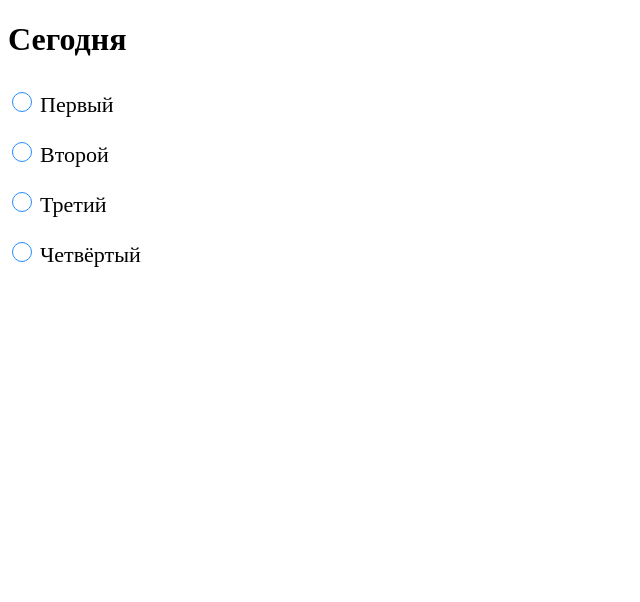
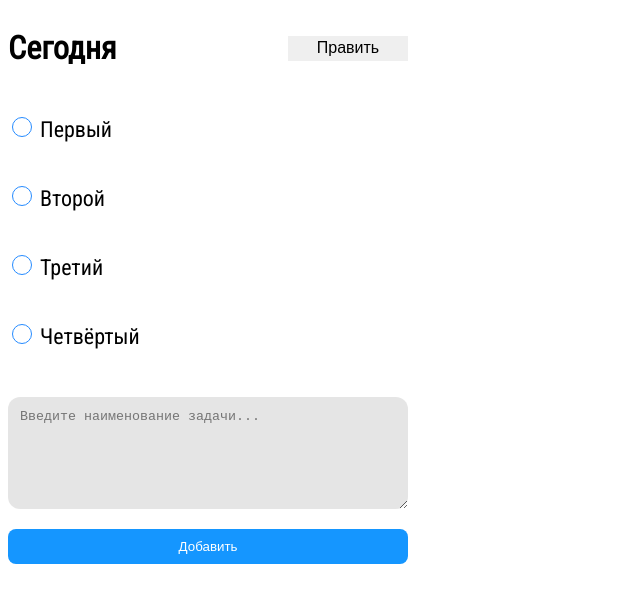
Before and after one commit to Vlchervov/vue-todo, a Vue app: page / in a window 1280 px wide. Shown: the top 602 px of the page, without its empty margins (0-640 px from the left). Built offline with nearby package versions, Linux system fonts and the light colour scheme.

Commit message:
use pinia

```diff
--- a/index.html
+++ b/index.html
@@ -4,7 +4,7 @@
     <meta charset="UTF-8">
     <link rel="icon" href="/favicon.ico">
     <meta name="viewport" content="width=device-width, initial-scale=1.0">
-    <title>Vite App</title>
+    <title>Todo Vue App</title>
   </head>
   <body>
     <div id="app"></div>
--- a/package.json
+++ b/package.json
@@ -9,10 +9,13 @@
     "preview": "vite preview"
   },
   "dependencies": {
-    "vue": "^3.4.21"
+    "pinia": "^2.1.7",
+    "vue": "^3.4.21",
+    "vuex": "^4.1.0"
   },
   "devDependencies": {
     "@vitejs/plugin-vue": "^5.0.4",
+    "sass": "^1.77.5",
     "vite": "^5.2.8"
   }
 }
--- a/src/App.vue
+++ b/src/App.vue
@@ -1,68 +1,8 @@
-<script>
-export default {
-  data() {
-    return {
-      todoList: [
-        { id: 0, completed: false, value: "Первый", class: "unchecked" },
-        { id: 1, completed: false, value: "Второй", class: "unchecked" },
-        { id: 2, completed: false, value: "Третий", class: "unchecked" },
-        { id: 3, completed: false, value: "Четвёртый", class: "unchecked" },
-      ]
-    }
-  },
-  methods: {
-    changeClass(value) {
-      this.todoList.map((i) => {
-        if (value == i.value) {
-          i.class = i.completed === false ? 'checked' : 'uncheked',
-            i.completed = !i.completed;
-        }
-        return i;
-      })
-    }
-  }
-}
+<script setup>
+import Header from './components/Header.vue'
+import TodoList from './components/TodoList.vue'
 </script>
 <template>
-  <main>
-    <h1>Сегодня</h1>
-    <label v-for="(el, index) in todoList" :key="index" :class="el.class" @click="changeClass(el.value)">{{
-      el.value }}
-    </label>
-  </main>
+  <!-- <Header /> -->
+  <TodoList />
 </template>
-
-<style scoped>
-.checked {
-  opacity: 0.5;
-}
-
-input {
-  position: absolute;
-  z-index: 11;
-  height: 16px;
-  width: 16px;
-  left: 10px;
-}
-
-label {
-  display: flex;
-  flex-direction: column;
-  padding: 12px 24px 12px 32px;
-  font-size: 22px;
-  cursor: pointer;
-  user-select: none;
-
-  &:before {
-    content: " ";
-    z-index: 10;
-    width: 18px;
-    height: 18px;
-    border: 1px solid rgb(37, 139, 255);
-    background-color: white;
-    position: absolute;
-    border-radius: 25px;
-    left: 12px;
-  }
-}
-</style>
--- /dev/null
+++ b/src/assets/main.scss
@@ -0,0 +1,147 @@
+@import url('https://fonts.googleapis.com/css2?family=Roboto+Condensed:wght@300;400&display=swap');
+
+body {
+  background-color: #fff;
+  font-family: "Roboto Condensed", sans-serif;
+}
+
+// .wrapper {
+//   background-color: rgb(236, 236, 236);
+// }
+
+.add-task-container {
+  display: flex;
+  width: 100%;
+  justify-content: space-between;
+  flex-direction: column;
+
+  textarea {
+    outline: none;
+    margin-bottom: 20px;
+    padding: 12px 0px 0px 12px;
+    max-width: 388px;
+    min-width: 388px;
+    max-height: 400px;
+    min-height: 100px;
+    background-color: #0000001a;
+    border: none;
+    border-radius: 12px;
+  }
+
+  button {
+    border: none;
+    cursor: pointer;
+    background-color: #1596ff;
+    color: white;
+    height: 35px;
+    border-radius: 8px;
+    transition: all 0.5s ease-in-out;
+    user-select: none;
+
+    &:hover {
+      background-color: #0080e9;
+      transition: all 0.5s ease-in-out;
+    }
+  }
+}
+
+div {
+  width: 400px;
+}
+
+p {
+  color: rgb(202, 0, 0);
+  margin: 0px 0px 20px 0px;
+}
+
+input[type="checkbox"] {
+  position: absolute;
+  left: 10px;
+  width: 18px;
+  height: 18px;
+  display: none;
+}
+
+.date-and-redaction-button {
+  display: flex;
+  flex-direction: row;
+  justify-content: space-between;
+  align-items: center;
+
+  button {
+    border: none;
+    height: 25px;
+    width: 120px;
+    cursor: pointer;
+    justify-content: center;
+    align-items: center;
+    font-size: 16px;
+  }
+}
+
+.checked {
+  background-color: #0000000e;
+  // border-radius: 12px;
+
+  &::before {
+    content: url(./check.svg);
+    display: flex;
+    justify-content: center;
+    align-items: center;
+  }
+}
+
+ul {
+  padding: 0px;
+  display: flex;
+  flex-direction: column;
+
+  li {
+    padding: 0px;
+    list-style: none;
+    display: flex;
+    margin-bottom: 20px;
+    justify-content: space-between;
+
+    button {
+      border: none;
+      height: 30px;
+      border-radius: 4px;
+      cursor: pointer;
+      margin-left: 12px;
+
+      &:hover {
+        background-color: rgb(255, 83, 83);
+        color: white;
+      }
+    }
+  }
+}
+
+label {
+  display: flex;
+  width: 100%;
+  flex-direction: column;
+  padding: 12px 24px 12px 32px;
+  font-size: 22px;
+  cursor: pointer;
+  user-select: none;
+
+  &:hover {
+    background-color: #0000000e;
+    border-radius: 12px;
+    transition: all 0.3s ease-in-out;
+  }
+
+  &:before {
+    content: " ";
+    z-index: 10;
+    width: 18px;
+    height: 18px;
+    border: 1px solid rgb(37, 139, 255);
+    background-color: white;
+    position: absolute;
+    border-radius: 25px;
+    left: 12px;
+  }
+}
--- /dev/null
+++ b/src/components/Header.vue
@@ -0,0 +1,48 @@
+<script>
+</script>
+<template>
+    <header>
+        <nav>
+            <ul>
+                <li>Список задач</li>
+            </ul>
+            <ul>
+                <li>Выход</li>
+            </ul>
+        </nav>
+    </header>
+</template>
+
+<style lang="css" scoped>
+header {
+    background-color: rgb(49, 49, 49);
+    width: 100%;
+    display: flex;
+    border-radius: 12px 12px 0px 0px;
+}
+
+nav {
+    width: 100%;
+    display: flex;
+    justify-content: space-between;
+}
+
+ul {
+    display: flex;
+    margin: 0px;
+    padding: 0px;
+}
+
+li {
+    list-style: none;
+    padding: 12px;
+    color: white;
+    cursor: pointer;
+    margin: 0px;
+
+    &:hover {
+        color: red;
+        transition: 0.3s ease;
+    }
+}
+</style>
--- /dev/null
+++ b/src/components/TodoList.vue
@@ -0,0 +1,31 @@
+<script setup>
+import { useTodoListStore } from '../store'
+const todoListStore = useTodoListStore()
+</script>
+<template>
+    <main>
+        <div class="date-and-redaction-button">
+            <h1>Сегодня</h1>
+            <button v-for="redaction of todoListStore.redactionMode" @click="todoListStore.changeRedactionMode">{{
+                redaction.name }}</button>
+        </div>
+        <ul>
+            <li v-for="todo of todoListStore.tasks">
+                <label :class="todo.class" :for="todo.id" @click="todoListStore.toggleCompleted(todo.id)">{{ todo.value
+                    }}</label>
+                <input type="checkbox" :id="todo.id" />
+                <button v-for=" of todoListStore.checkRedactionMode"
+                    @click="todoListStore.deleteTask(todo.id)">Удалить</button>
+            </li>
+        </ul>
+        <form class="add-task-container" v-for="state of todoListStore.InputState"
+            :on-change="todoListStore.checkInput(state.taskValue)">
+            <p v-if="todoListStore.totalCountTasks <= 0">Список задач пуст. Добавьте задачу, чтобы она отобразилась в
+                списке.</p>
+            <textarea type="text" :maxlength="18" v-model="state.taskValue"
+                placeholder="Введите наименование задачи..." />
+            <p v-if="state?.error.message">{{ state.error.message }}</p>
+            <button type="button" @click="todoListStore.addNewTask(state.taskValue)">Добавить</button>
+        </form>
+    </main>
+</template>
--- a/src/main.js
+++ b/src/main.js
@@ -1,6 +1,7 @@
-// import './assets/main.css'
+import './assets/main.scss'
 
 import { createApp } from 'vue'
 import App from './App.vue'
+import { createPinia } from 'pinia';
 
-createApp(App).mount('#app')
+createApp(App).use(createPinia()).mount("#app");
--- /dev/null
+++ b/src/store/index.js
@@ -0,0 +1,66 @@
+import { defineStore } from "pinia";
+
+export const useTodoListStore = defineStore('todoListStore', {
+    state: () => ({
+        tasks: [
+            { id: 0, completed: false, value: "Первый", class: "unchecked" },
+            { id: 1, completed: false, value: "Второй", class: "unchecked" },
+            { id: 2, completed: false, value: "Третий", class: "unchecked" },
+            { id: 3, completed: false, value: "Четвёртый", class: "unchecked" },
+        ],
+
+        InputState: [
+            { taskValue: '', error: { message: "" } },
+        ],
+
+        redactionMode: [
+            { redaction: false, name: "Править" }
+        ]
+    }),
+    getters: {
+        totalCountTasks() {
+            return this.tasks.length;
+        },
+
+        checkRedactionMode() {
+            return this.redactionMode.filter(el => el.redaction);
+        }
+    },
+    actions: {
+        toggleCompleted(id) {
+            const idx = this.tasks.findIndex(el => el.id === id);
+            this.tasks[idx].completed = !this.tasks[idx].completed;
+            this.tasks[idx].class = this.tasks[idx].completed === true ? "checked" : "unchecked";
+        },
+        deleteTask(id) {
+            this.tasks = this.tasks.filter(el => el.id !== id);
+        },
+        checkInput(value) {
+            const newError = this.InputState.findIndex(el => el.error.message === el.error.message);
+            if (value) {
+                this.InputState[newError].error.message = '';
+            }
+        },
+        addNewTask(value) {
+            const newValue = this.InputState.findIndex(el => el.taskValue === value);
+            const newError = this.InputState.findIndex(el => el.error.message === el.error.message);
+            if (value) {
+                this.tasks.push({
+                    id: this.tasks.length + 1,
+                    completed: false,
+                    value: value,
+                    class: "unchecked"
+                })
+                this.InputState[newValue].taskValue = '', this.InputState[newError].error.message = "";
+            } else {
+                this.InputState[newError].error.message = "Поле должно быть заполнено!";
+            }
+        },
+
+        changeRedactionMode() {
+            const newRedaction = this.redactionMode.findIndex(el => el.redaction === el.redaction);
+            this.redactionMode[newRedaction].redaction = !this.redactionMode[newRedaction].redaction;
+            this.redactionMode[newRedaction].name = this.redactionMode[newRedaction].redaction === true ? "Отмена" : "Править";
+        }
+    }
+})
```
Also changed, not shown: 1 other file (tests, documents, lock files or other folders).
